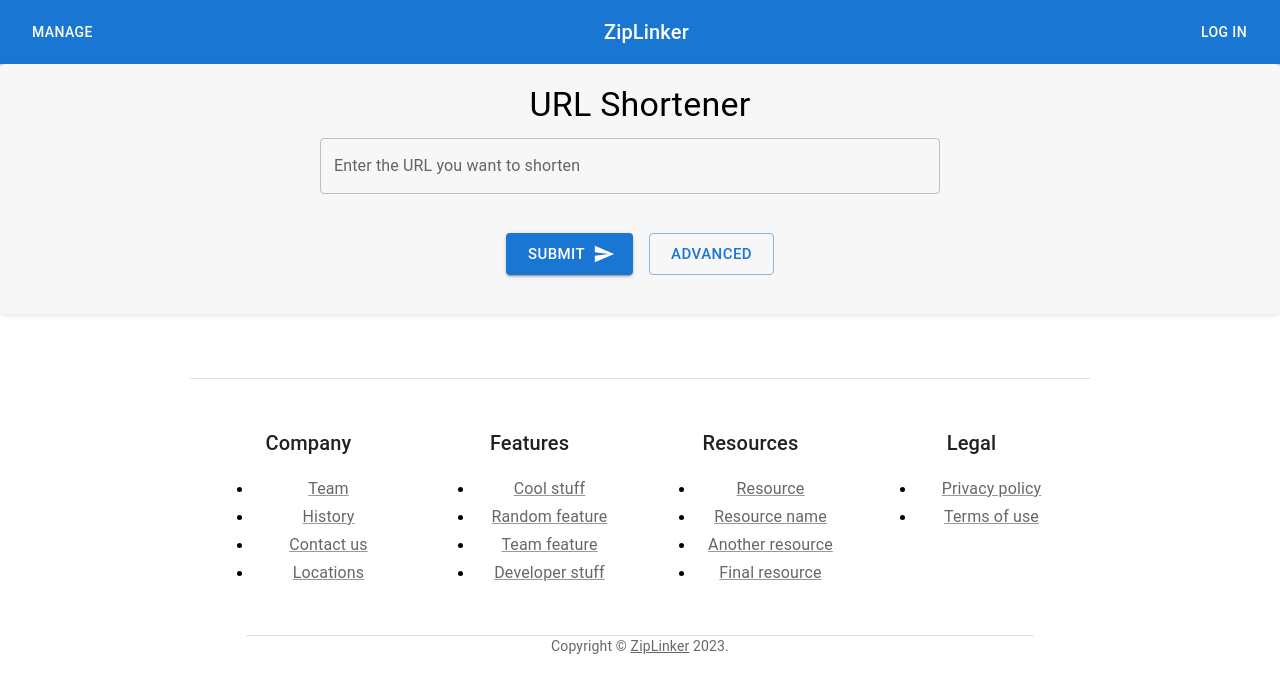
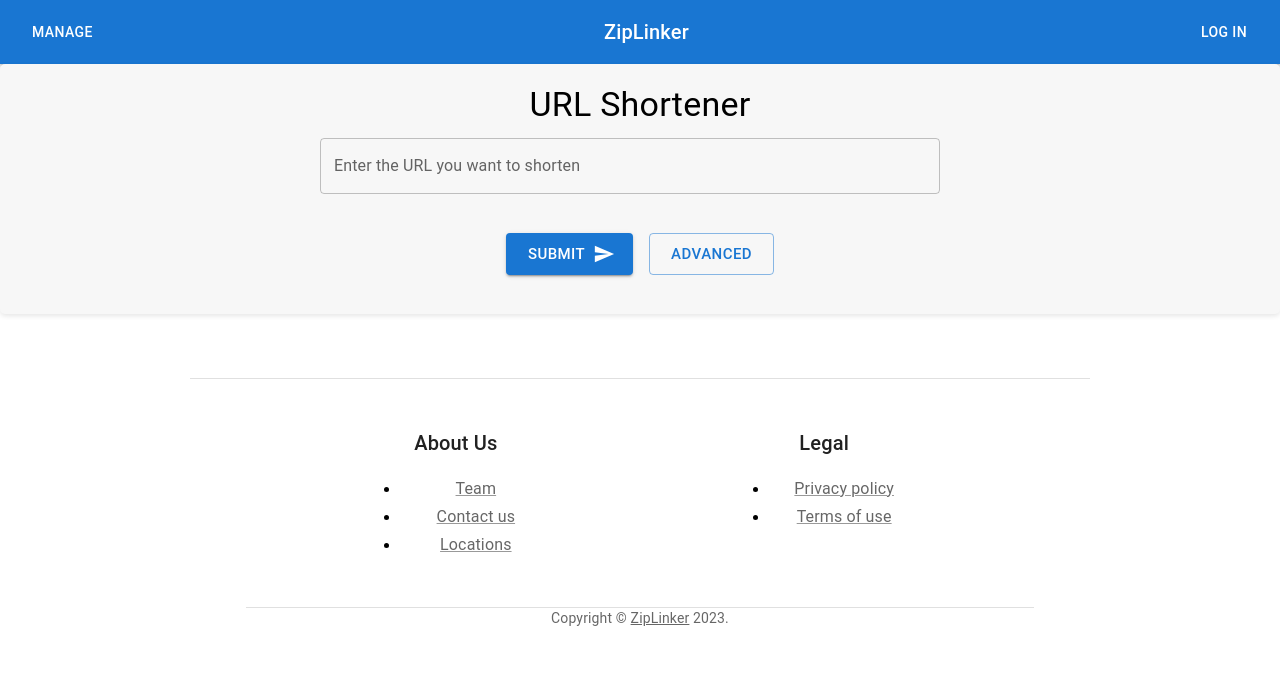
Before and after one commit to JiangqiSu/ZipLinker, a React (Create React App) app in the folder frontend/my-app/: page / in a window 1280 px wide. Shown: the top 692 px of the page. Built offline with nearby package versions, Linux system fonts and the light colour scheme.

Commit message:
refined footer.

```diff
--- a/frontend/my-app/src/Components/Footer.tsx
+++ b/frontend/my-app/src/Components/Footer.tsx
@@ -8,21 +8,8 @@ import { Box, Divider } from '@mui/material';
 
 const footers = [
     {
-      title: 'Company',
-      description: ['Team', 'History', 'Contact us', 'Locations'],
-    },
-    {
-      title: 'Features',
-      description: [
-        'Cool stuff',
-        'Random feature',
-        'Team feature',
-        'Developer stuff',
-      ],
-    },
-    {
-      title: 'Resources',
-      description: ['Resource', 'Resource name', 'Another resource', 'Final resource'],
+      title: 'About Us',
+      description: ['Team', 'Contact us', 'Locations'],
     },
     {
       title: 'Legal',
```
